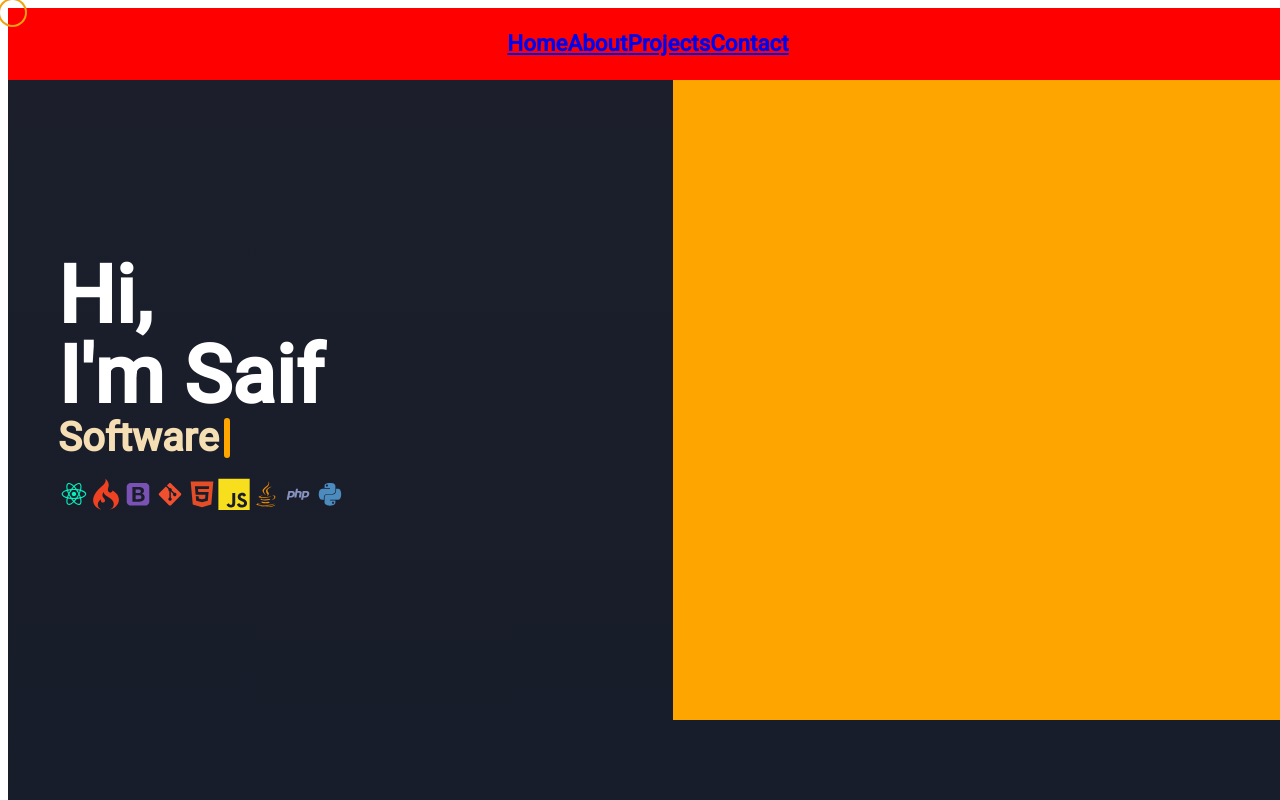
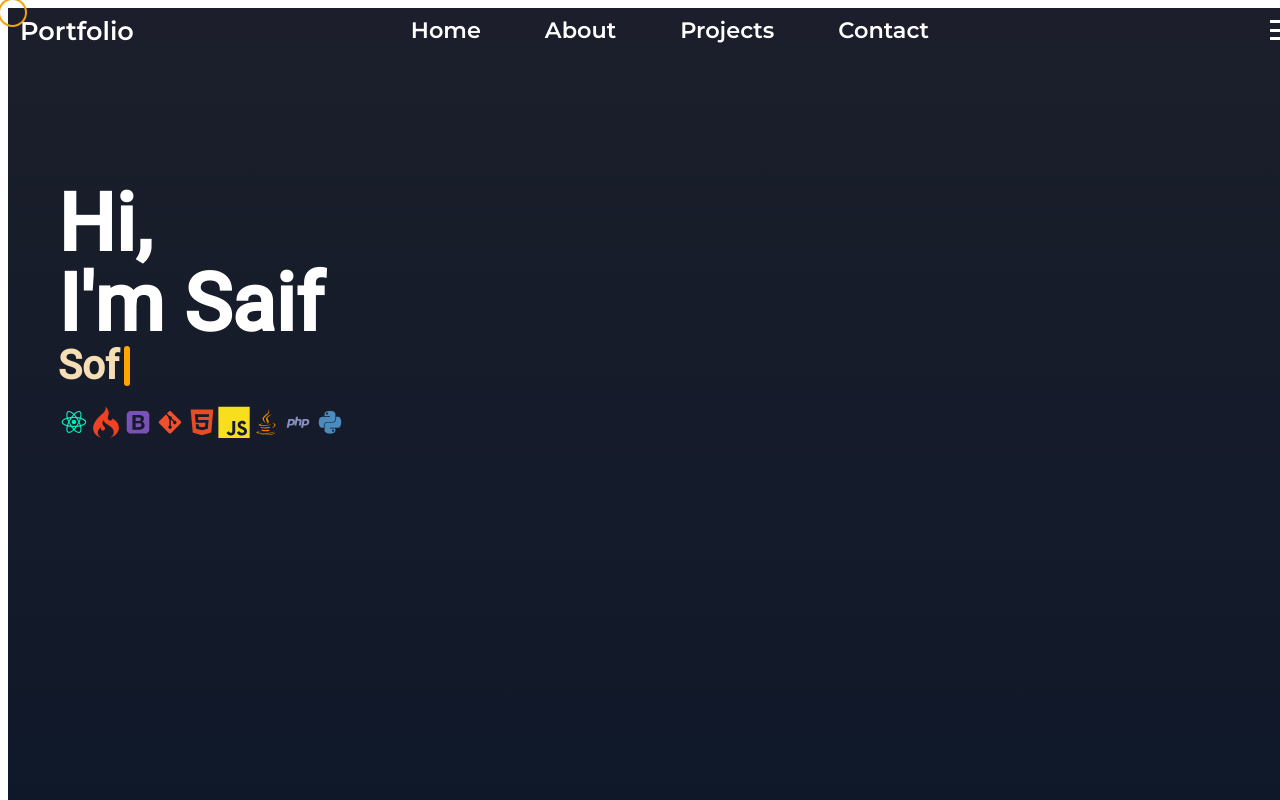
Before and after one commit to F12-Syntex/personal-website, a React (Vite) app: page / in a window 1280 px wide. Shown: the top 800 px of the page. Built offline with nearby package versions, Linux system fonts and the light colour scheme.

Commit message:
feat: improve nav bar design
animations and more buttons

```diff
--- a/src/components/Home.tsx
+++ b/src/components/Home.tsx
@@ -77,11 +77,31 @@ function Home() {
       <div id="cursor" />
       <div className="website-content">
         <div className="website-navbar">
+          <div className="navbar-logo">
+            <a href="#" id="logo">
+              Portfolio
+            </a>
+          </div>
           <div className="navbar-links">
-            <a href="#personal-website" id='navbar-item'>Home</a>
-            <a href="#about-me" id='navbar-item'>About</a>
-            <a href="#projects" id='navbar-item'>Projects</a>
-            <a href="#contact" id='navbar-item'>Contact</a>
+            <a href="#personal-website" id="navbar-item">
+              Home
+            </a>
+            <a href="#about-me" id="navbar-item">
+              About
+            </a>
+            <a href="#projects" id="navbar-item">
+              Projects
+            </a>
+            <a href="#contact" id="navbar-item">
+              Contact
+            </a>
+          </div>
+          <div className="navbar-menu">
+            <div className="menu-icon">
+              <span></span>
+              <span></span>
+              <span></span>
+            </div>
           </div>
         </div>
         <div className="introduction-page">
--- a/src/styling/App.scss
+++ b/src/styling/App.scss
@@ -1,4 +1,5 @@
 @import url('https://fonts.googleapis.com/css2?family=Heebo:wght@100;500&family=VT323&display=swap');
+@import url('https://fonts.googleapis.com/css2?family=Montserrat:wght@400;600&display=swap');
 @import '../styling/Theme.scss';
 
 /* global css for thee entire website */
@@ -6,39 +7,88 @@
   display: grid;
   grid-template-columns: auto min(15vw, 80px);
   width: 100vw;
-  height: 300vh;
-  background: linear-gradient(to bottom, #1c1f2b, #0f1829); /* Replace these colors with your preferred dark hues */
-
+  height: 100vh;
+  background: $website-background;
 
   /* Apply filters for darkening and blurring */
   // background-image: url('../com.syntex.assets/background.jpg');
   // background-blend-mode: soft-light;
 
-
   cursor: none;
 }
 
-.website-navbar{
+.website-navbar {
   width: 100vw;
-  height: 3%;
+  height: 60px;
+  display: flex;
+  justify-content: space-between;
+  align-items: center;
+  color: white;
+  padding: 0 20px;
+  position: fixed;
+  top: 0;
+  left: 0;
+  z-index: 999; // Ensure the navbar appears above other elements
 
-  background-color: red;
+  .navbar-logo {
+    #logo {
+      font-size: 1.6em;
+      font-family: 'Montserrat', sans-serif;
+      font-weight: bold;
+      text-decoration: none;
+      color: white;
+    }
+  }
 
+  .navbar-links {
     display: flex;
     justify-content: center;
     align-items: center;
-  gap: 20px;
+
+    #navbar-item {
+      font-size: 1.4em;
+      font-family: 'Montserrat', sans-serif;
+      font-weight: bold;
+      user-select: none;
+      margin-right: 5vw;
+      position: relative;
+      text-decoration: none;
       color: white;
 
-  #navbar-item{
-    font-size: 1.4em;
-    font-family: 'Heebo', sans-serif;
-    font-weight: bold;
-    user-select: none;
+      &::after {
+        content: '';
+        position: absolute;
+        left: 0;
+        bottom: -2px;
+        width: 0;
+        height: 4px;
+        background-color: white;
+        transition: width 0.3s ease-in-out;
       }
 
+      &:hover::after {
+        width: 50%;
+      }
+    }
   }
 
+  .navbar-menu {
+    .menu-icon {
+      display: flex;
+      flex-direction: column;
+      justify-content: space-between;
+      width: 30px;
+      height: 20px;
+      cursor: pointer;
+
+      span {
+        width: 100%;
+        height: 3px;
+        background-color: white;
+      }
+    }
+  }
+}
 
 /* Add a custom dark scrollbar */
 ::-webkit-scrollbar {
@@ -70,7 +120,6 @@ html {
   scroll-behavior: smooth;
 }
 
-
 .tech-stack {
   margin-top: 10px;
   width: 100%;
@@ -95,48 +144,45 @@ html {
       color: rgb(6, 240, 189);
     }
     .ci-icon {
-      color: #EF4223;
+      color: #ef4223;
     }
     .bs-icon {
-      color: #7952B3;
+      color: #7952b3;
     }
     .git-icon {
-      color: #F1502F;
+      color: #f1502f;
     }
     .html-icon {
-      color: #E44D26;
+      color: #e44d26;
     }
     .js-icon {
-      color: #F7DF1E;
+      color: #f7df1e;
     }
     .java-icon {
-      color: #ED8B00;
+      color: #ed8b00;
     }
     .php-icon {
-      color: #8892BF;
+      color: #8892bf;
     }
     .py-icon {
-      color: #4B8BBE;
+      color: #4b8bbe;
     }
   }
 }
 
-.home-image{
+.home-image {
   width: 100%;
   height: 100%;
   display: flex;
   justify-content: center;
   align-items: center;
-  background-color: orange;
 }
-
 
 .introduction-page {
   width: 100%;
   height: 80vh;
 
   display: flex;
-
 }
 
 .introduction-label {
@@ -149,13 +195,12 @@ html {
   padding-left: 50px;
 }
 
-.page-section-progress{
+.page-section-progress {
   width: 1%;
   height: 100%;
 
   background-color: red;
 }
-
 
 .introduction-label a {
   font-size: min(10vw, 10vh);
--- a/src/styling/Theme.scss
+++ b/src/styling/Theme.scss
@@ -3,3 +3,5 @@ $secondary-color: orange;
 
 $mouse-colour: #f1a20f;
 $mouse-hover-colour: #cf8a08;
+
+$website-background: linear-gradient(to bottom, #1c1f2b, #0f1829);
```
Lines whose indentation alone changed are shown as unchanged.
